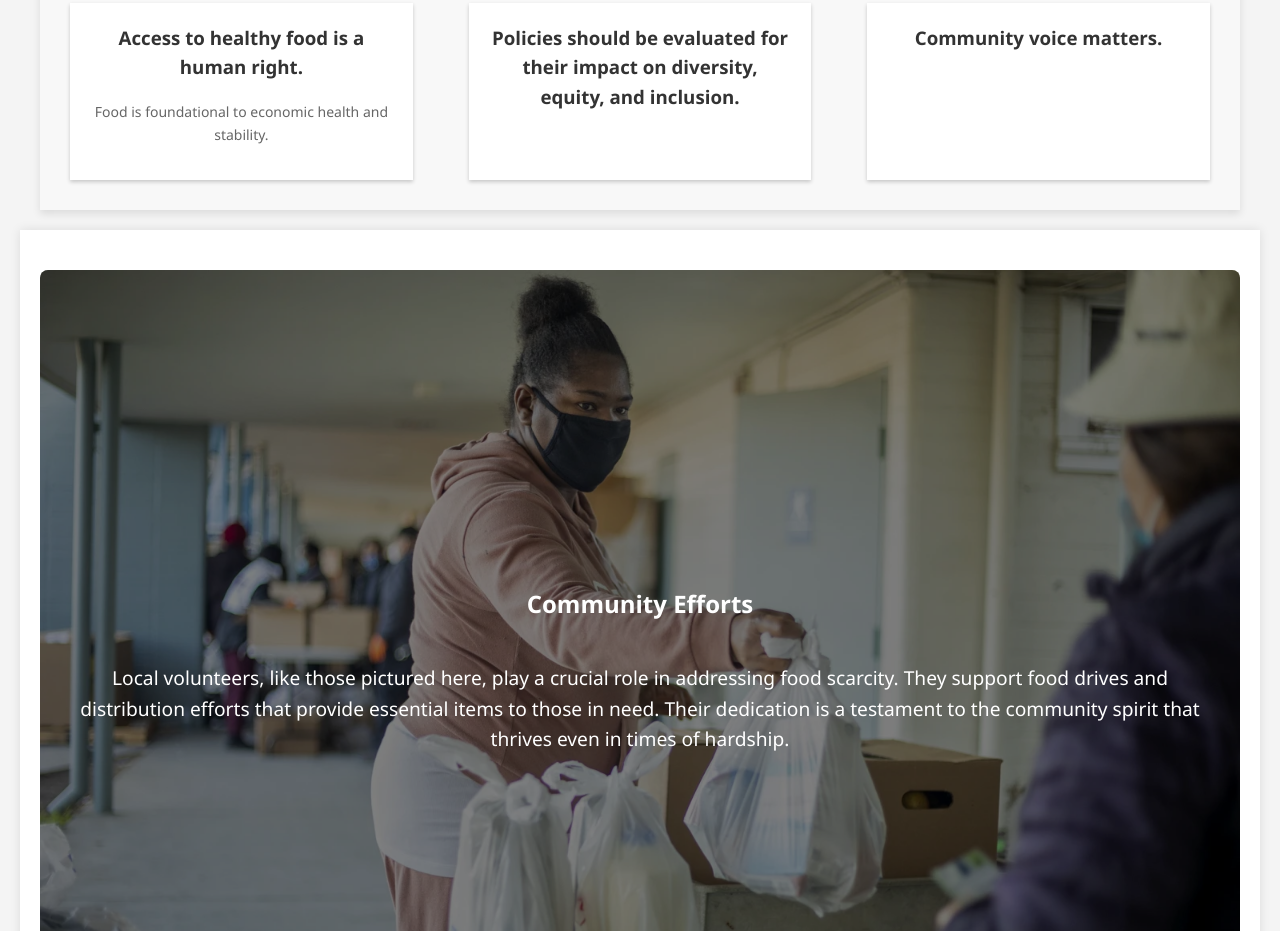
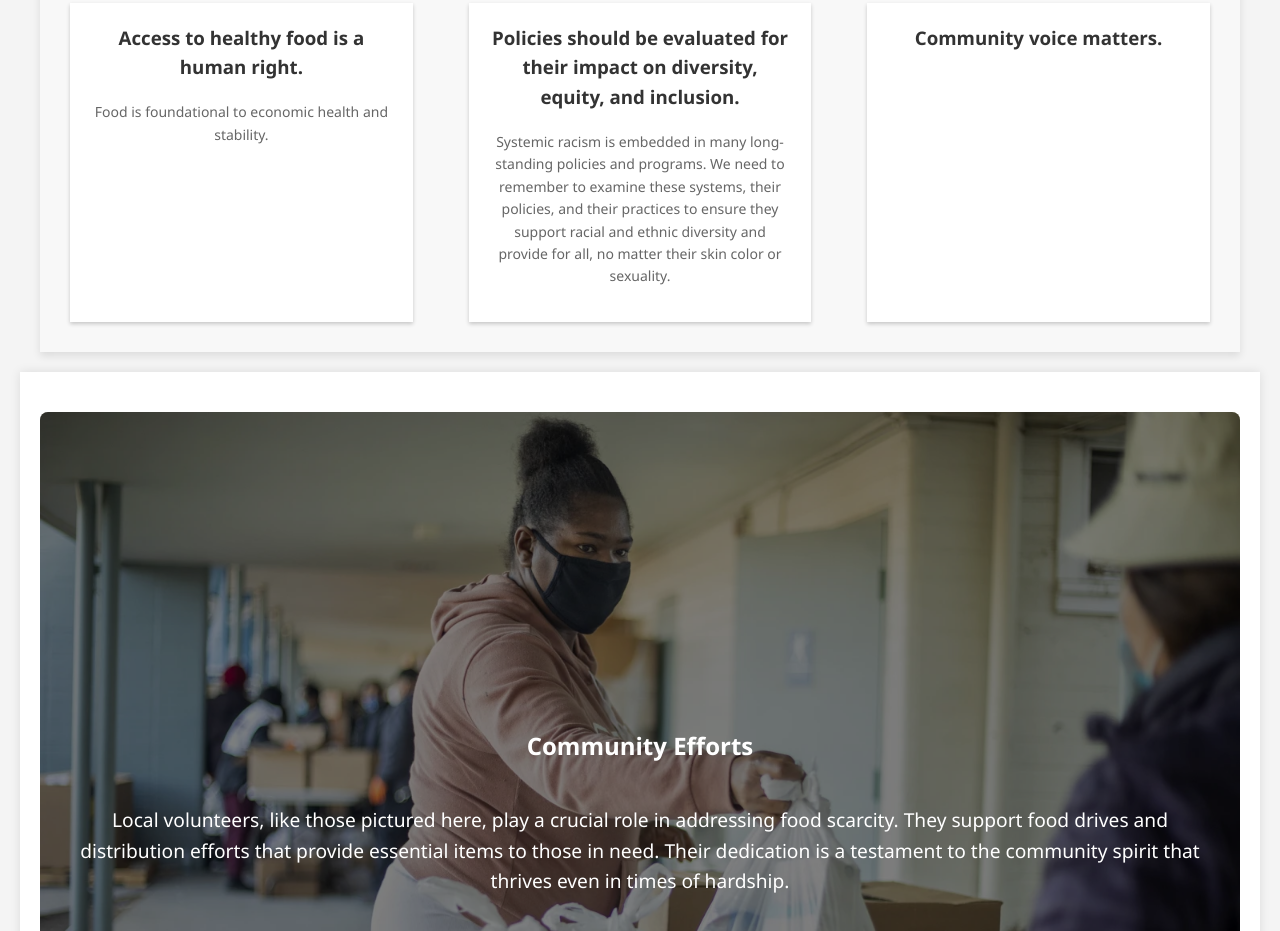
Before and after one commit to gfdsohgdkoshgiodsbblbngsal/gfdsohgdkoshgiodsbblbngsal.github.io, a plain HTML site: page index.html in a window 1280 px wide. Shown: the part 997-1928 px from the top of the page. Drawn offline with nearby package versions, Linux system fonts and the light colour scheme.

Commit message:
Update index.html

```diff
--- a/index.html
+++ b/index.html
@@ -27,6 +27,7 @@
     </div>
     <div class="value-block">
         <h3>Policies should be evaluated for their impact on diversity, equity, and inclusion.</h3>
+        <p>Systemic racism is embedded in many long-standing policies and programs. We need to remember to examine these systems, their policies, and their practices to ensure they support racial and ethnic diversity and provide for all, no matter their skin color or sexuality.</p>
     </div>
     <div class="value-block">
         <h3>Community voice matters.</h3>
```
